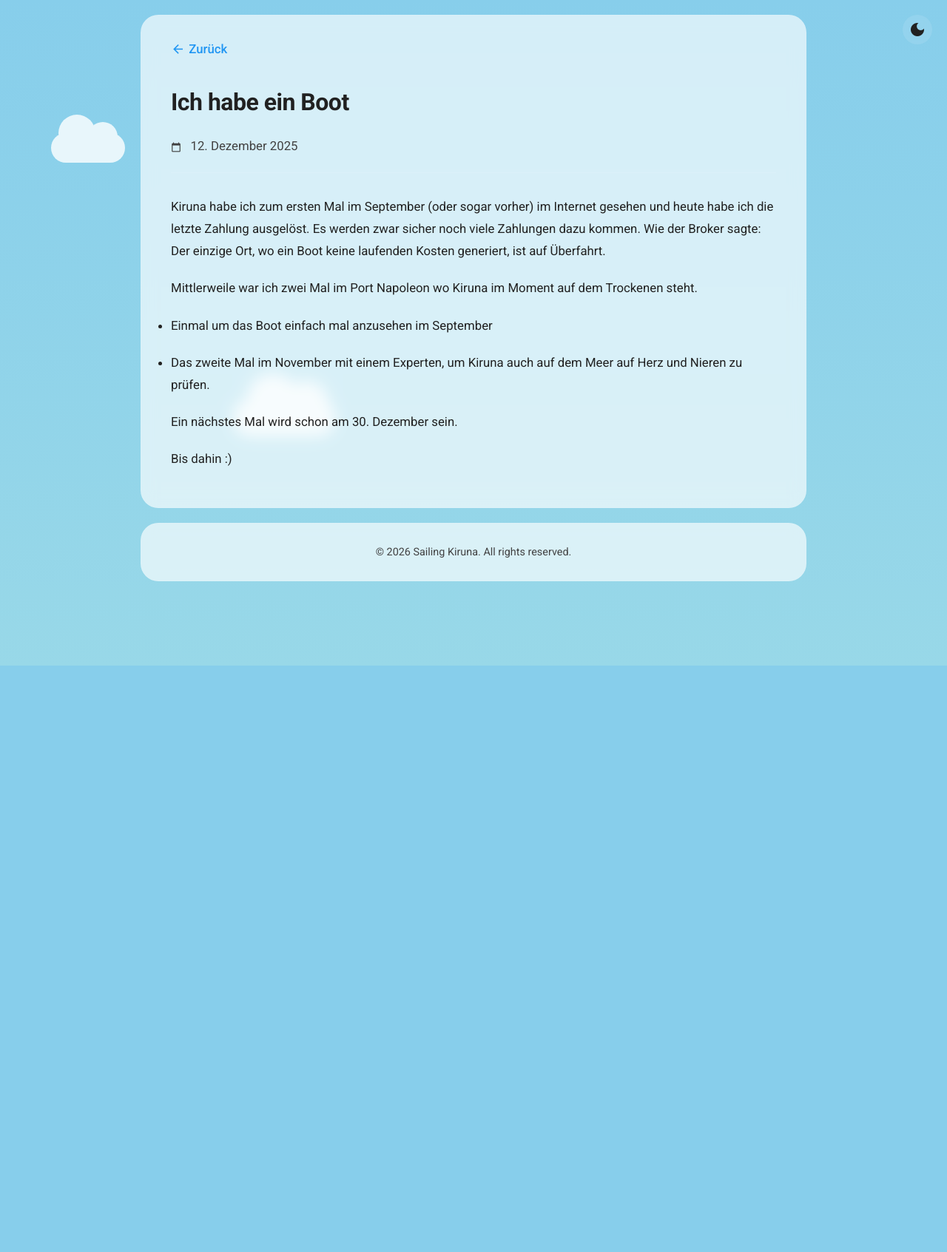
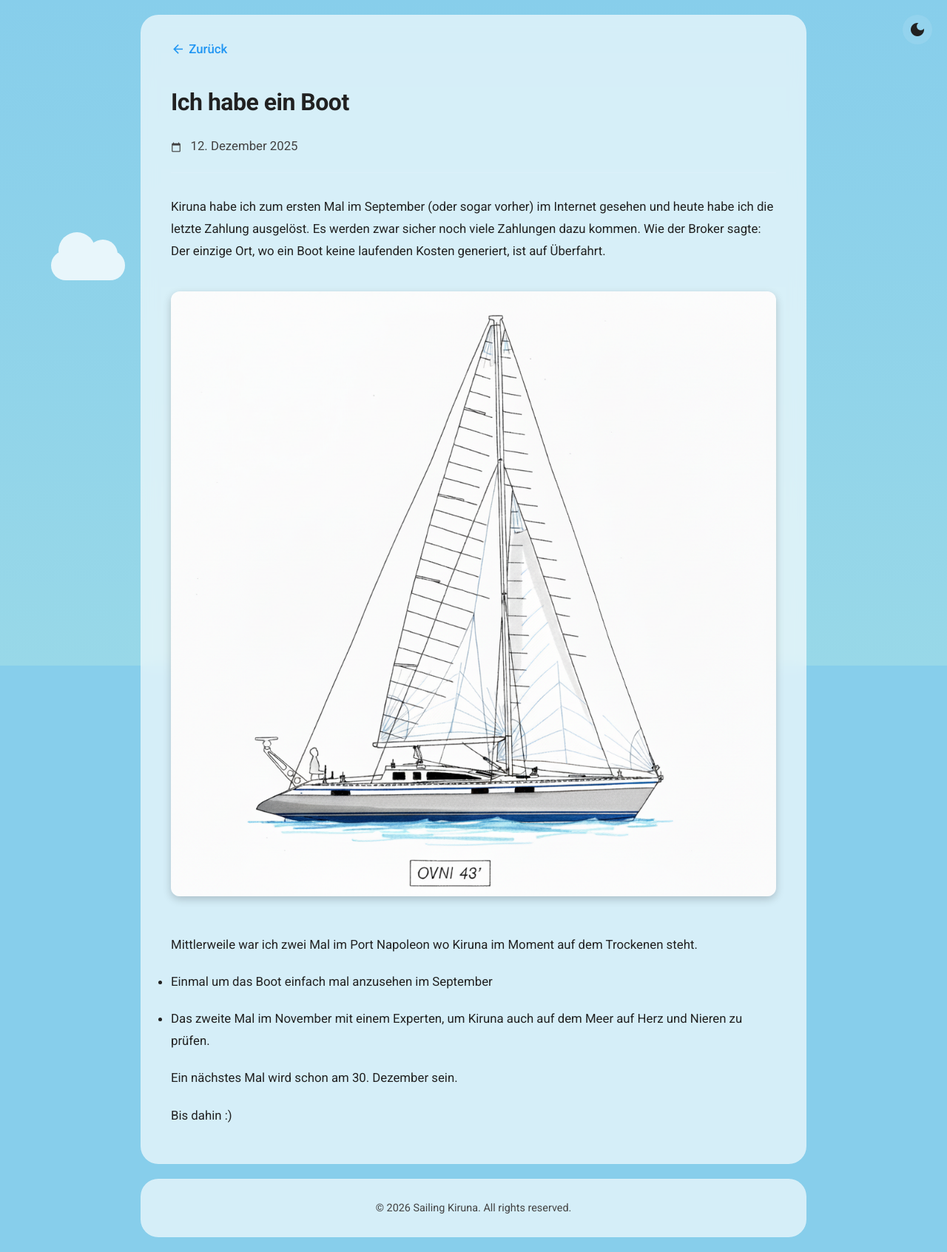
Before and after one commit to relyant/relyant.github.io, a Jekyll site: the page built from _posts/2025-12-12-ihaveaboat.md, in a window 1280 px wide. Shown: the whole page at 74% size. Built offline with Jekyll 4.4.1, drawn with Linux system fonts in a browser that asks for light colours; before the commit the page ends 900 px from its top, so only the background shows below that.

Commit message:
Update 2025-12-12-ihaveaboat.md

```diff
--- a/_posts/2025-12-12-ihaveaboat.md
+++ b/_posts/2025-12-12-ihaveaboat.md
@@ -6,6 +6,8 @@
 ---
 
 Kiruna habe ich zum ersten Mal im September (oder sogar vorher) im Internet gesehen und heute habe ich die letzte Zahlung ausgelöst. Es werden zwar sicher noch viele Zahlungen dazu kommen. Wie der Broker sagte: Der einzige Ort, wo ein Boot keine laufenden Kosten generiert, ist auf Überfahrt.
+
+![Seitenansicht](/assets/images/Sideview.png)
 
 Mittlerweile war ich zwei Mal im Port Napoleon wo Kiruna im Moment auf dem Trockenen steht.
 
```
